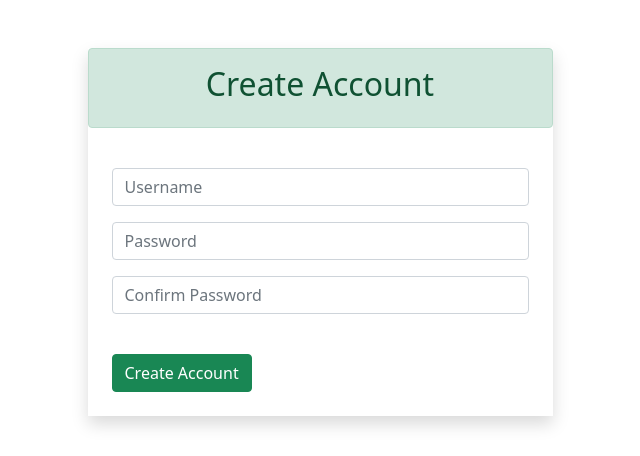
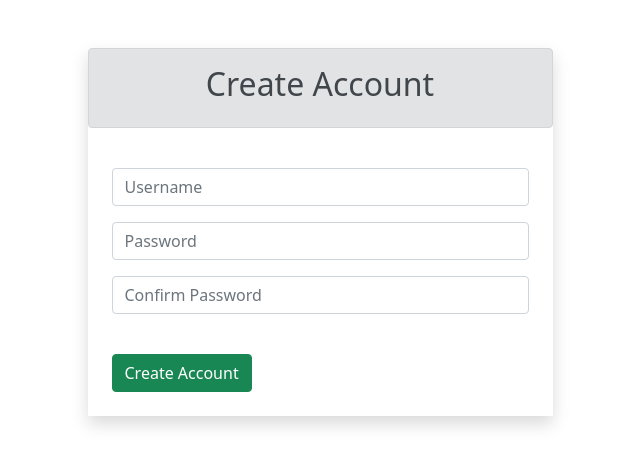
Before and after one commit to Muntasir2179/Todo_app, a Django app: template app/templates/signup.html in a window 1280 px wide. Shown: the part 56-512 px from the top of the page, without its empty margins (320-960 px from the left). Run offline with Django 3.2, Linux system fonts and the light colour scheme; the template is opened without the code that fills it, so the values that code supplies are empty.

Commit message:
Login and Signup form updated

```diff
--- a/app/templates/login.html
+++ b/app/templates/login.html
@@ -3,7 +3,7 @@
 {% block content %}
 <div class="container pt-5">
   <div class="col-lg-4 mx-auto shadow p-0 mt-5">
-      <div class="alert alert-info text-center">
+      <div class="alert alert-dark text-center">
           <h2>Login Page</h2>
       </div>
       <div class="p-4">
--- a/app/templates/signup.html
+++ b/app/templates/signup.html
@@ -2,10 +2,10 @@
 
 {% block content %}
 <div class="container pt-5">
-  <div class="col-lg-5 shadow mx-auto p-0">
-    <div class="alert alert-success text-center">
-        <h2>Create Account</h2>
-    </div>
+    <div class="col-lg-5 shadow mx-auto p-0">
+        <div class="alert alert-secondary text-center">
+            <h2>Create Account</h2>
+        </div>
         <div class="p-4">
             <form method="post" action="/signup/">
                 {% csrf_token %}
```
Also changed, not shown: db.sqlite3.
